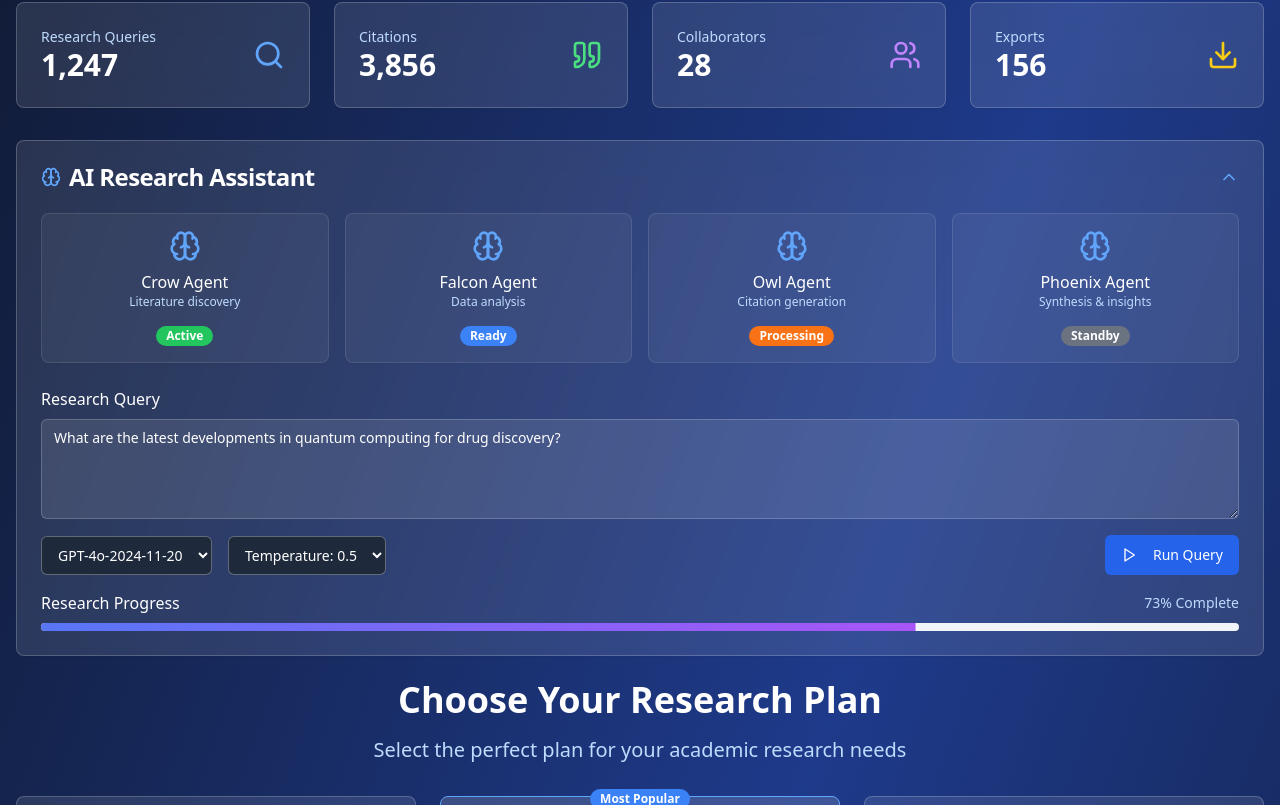
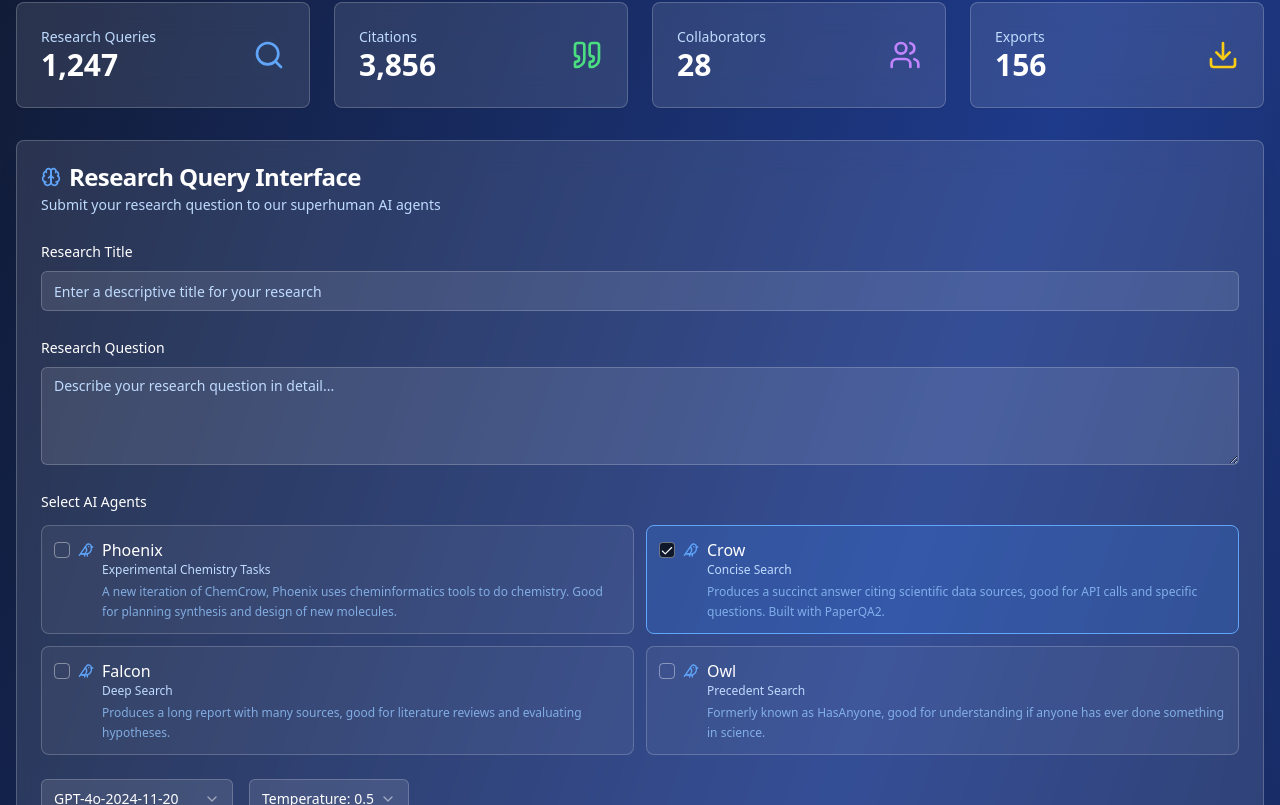
Before and after one commit to Boyov69/research-ai-forge, a React (Vite) app: page / in a window 1280 px wide. Shown: the part 555-1360 px from the top of the page. Built offline with nearby package versions, Linux system fonts and the light colour scheme.

Commit message:
Fix: Improve ResearchInterface display
Updated the ResearchInterface component to display the correct bird icons and agent descriptions.

```diff
--- a/src/components/Dashboard.tsx
+++ b/src/components/Dashboard.tsx
@@ -2,20 +2,17 @@
 import { useState } from 'react';
 import { Card, CardContent, CardDescription, CardHeader, CardTitle } from '@/components/ui/card';
 import { Button } from '@/components/ui/button';
-import { Textarea } from '@/components/ui/textarea';
 import { Badge } from '@/components/ui/badge';
 import { Collapsible, CollapsibleContent, CollapsibleTrigger } from '@/components/ui/collapsible';
-import { Progress } from '@/components/ui/progress';
-import { Brain, Search, Users, Download, Quote, ChevronDown, ChevronUp, Play, BarChart3, Settings } from 'lucide-react';
+import { Brain, Search, Users, Download, Quote, ChevronDown, ChevronUp, BarChart3, Settings } from 'lucide-react';
 import { ResearchAnalytics } from './dashboard/ResearchAnalytics';
 import { AccountSettings } from './dashboard/AccountSettings';
 import { ResearchFeatures } from './dashboard/ResearchFeatures';
 import { Hero } from './dashboard/Hero';
 import { PricingSection } from './dashboard/PricingSection';
+import { ResearchInterface } from './dashboard/ResearchInterface';
 
 export const Dashboard = () => {
-  const [query, setQuery] = useState('What are the latest developments in quantum computing for drug discovery?');
-  const [researchProgress, setResearchProgress] = useState(73);
   const [citationOpen, setCitationOpen] = useState(false);
   const [workspaceOpen, setWorkspaceOpen] = useState(false);
   const [analyticsOpen, setAnalyticsOpen] = useState(true);
@@ -28,12 +25,10 @@ export const Dashboard = () => {
     { title: 'Exports', value: '156', icon: Download, color: 'text-yellow-400' }
   ];
 
-  const aiAgents = [
-    { name: 'Crow Agent', description: 'Literature discovery', status: 'Active', color: 'bg-green-500' },
-    { name: 'Falcon Agent', description: 'Data analysis', status: 'Ready', color: 'bg-blue-500' },
-    { name: 'Owl Agent', description: 'Citation generation', status: 'Processing', color: 'bg-orange-500' },
-    { name: 'Phoenix Agent', description: 'Synthesis & insights', status: 'Standby', color: 'bg-gray-500' }
-  ];
+  const handleQuerySubmit = () => {
+    // Handle query submission
+    console.log('Query submitted');
+  };
 
   return (
     <div className="min-h-screen bg-gradient-to-br from-slate-900 via-blue-900 to-slate-900">
@@ -88,74 +83,13 @@ export const Dashboard = () => {
           })}
         </div>
 
-        {/* AI Research Assistant */}
-        <Card className="backdrop-blur-lg bg-white/10 border-white/20 mb-6">
-          <CardHeader>
-            <div className="flex items-center justify-between">
-              <CardTitle className="text-white flex items-center gap-2">
-                <Brain className="h-5 w-5 text-blue-400" />
-                AI Research Assistant
-              </CardTitle>
-              <ChevronUp className="h-5 w-5 text-blue-400" />
-            </div>
-          </CardHeader>
-          <CardContent>
-            {/* AI Agents Grid */}
-            <div className="grid grid-cols-1 md:grid-cols-4 gap-4 mb-6">
-              {aiAgents.map((agent, index) => (
-                <Card key={index} className="bg-white/5 border-white/10">
-                  <CardContent className="p-4 text-center">
-                    <div className="mb-3">
-                      <Brain className="h-8 w-8 text-blue-400 mx-auto mb-2" />
-                      <h3 className="text-white font-medium">{agent.name}</h3>
-                      <p className="text-blue-200 text-xs">{agent.description}</p>
-                    </div>
-                    <Badge
-                      className={`${agent.color} text-white border-0`}
-                    >
-                      {agent.status}
-                    </Badge>
-                  </CardContent>
-                </Card>
-              ))}
-            </div>
-
-            {/* Research Query Section */}
-            <div className="space-y-4">
-              <div>
-                <label className="text-white font-medium block mb-2">Research Query</label>
-                <Textarea
-                  value={query}
-                  onChange={(e) => setQuery(e.target.value)}
-                  className="bg-white/10 border-white/20 text-white placeholder:text-blue-200 min-h-[100px]"
-                  placeholder="Enter your research question..."
-                />
-              </div>
-
-              <div className="flex items-center gap-4">
-                <select className="bg-slate-800 border border-white/30 rounded-md px-3 py-2 text-white text-sm focus:bg-slate-700 focus:border-blue-400">
-                  <option className="bg-slate-800 text-white">GPT-4o-2024-11-20</option>
-                </select>
-                <select className="bg-slate-800 border border-white/30 rounded-md px-3 py-2 text-white text-sm focus:bg-slate-700 focus:border-blue-400">
-                  <option className="bg-slate-800 text-white">Temperature: 0.5</option>
-                </select>
-                <Button className="bg-blue-600 hover:bg-blue-700 text-white ml-auto">
-                  <Play className="h-4 w-4 mr-2" />
-                  Run Query
-                </Button>
-              </div>
-
-              {/* Research Progress */}
-              <div className="space-y-2">
-                <div className="flex items-center justify-between">
-                  <span className="text-white font-medium">Research Progress</span>
-                  <span className="text-blue-200 text-sm">{researchProgress}% Complete</span>
-                </div>
-                <Progress value={researchProgress} className="h-2" />
-              </div>
-            </div>
-          </CardContent>
-        </Card>
+        {/* AI Research Interface */}
+        <div className="mb-6">
+          <ResearchInterface
+            subscription={null}
+            onQuerySubmit={handleQuerySubmit}
+          />
+        </div>
 
         {/* Pricing Section */}
         <div className="mb-12">
```
